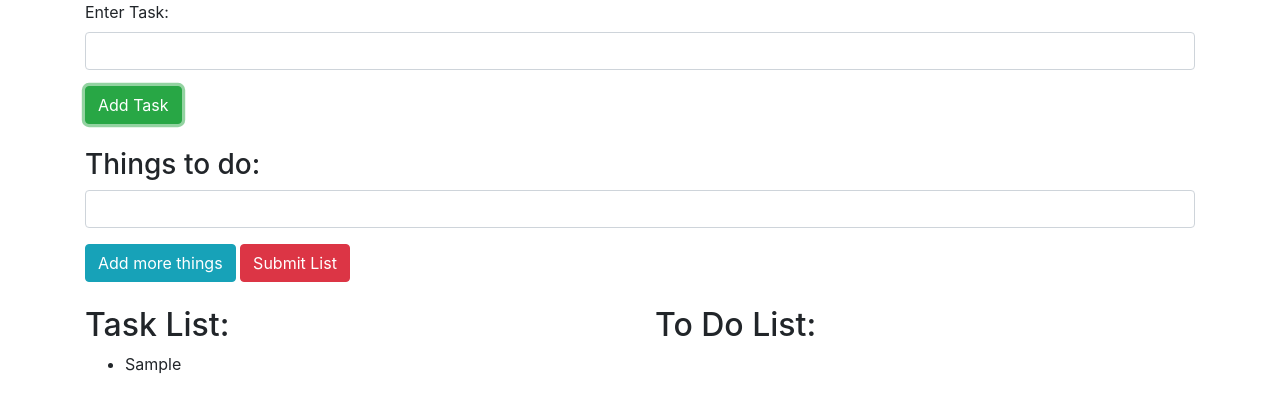
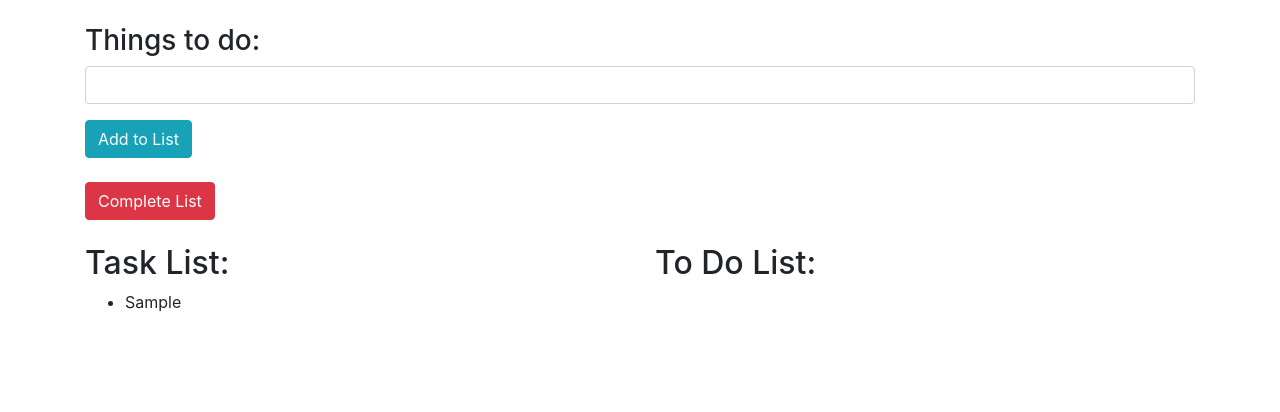
Before and after one commit to Jean84646/to-do-list-ver-2, a plain HTML site: page index.html in a window 1280 px wide. Both pictures are taken after typing "Sample" into the empty fields and a click on the button "Add Task". Drawn offline with Linux system fonts and the light colour scheme.

Commit message:
make a task form and a list form separate. show list form when task form submit. enter list item into array

```diff
--- a/css/styles.css
+++ b/css/styles.css
@@ -8,3 +8,7 @@
   cursor: pointer;
   color: green;
 }
+
+.list-form-area {
+  display: none;
+}
--- a/index.html
+++ b/index.html
@@ -10,6 +10,7 @@
   </head>
   <body>
     <div class="container">
+      <div class="task-form-area">
         <form id="task-form">
           <div class="form-group">
             <label for="input-task">Enter Task:</label>
@@ -17,16 +18,20 @@
           </div>
           <button type="submit" class="btn btn-success">Add Task</button>
         </form>
+      </div>
       <br>
+      <div class="list-form-area">
         <form id="todo-form">
           <div id="todo-list-input" class="form-group">
             <h3>Things to do:</h3>
-          <input id="todo1" type="text" class="form-control">
+            <input id="input-todo" type="text" class="form-control">
           </div>
 
-        <button type="button" id="add-list-item" class="btn btn-info">Add more things</button>
-        <button type="submit" class="btn btn-danger">Submit List</button>
+          <button type="submit" class="btn btn-info">Add to List</button>
         </form>
+        <br>
+        <button type="button" id="list-complete" class="btn btn-danger">Complete List</button>
+      </div>
       <br>
       <div class="row">
         <div class="col-md-6">
--- a/js/scripts.js
+++ b/js/scripts.js
@@ -1,7 +1,7 @@
 // business logic
-function toDoList(task){
-  this.task = task;
-  this.toDoList = [];
+function toDoList(){
+  this.task = "";
+  this.toDoItems = [];
 }
 
 
@@ -12,23 +12,40 @@ function toDoList(task){
 
 // user interface logic
 $(document).ready(function(){
-  var toDoCounter = 1;
-  $('button#add-list-item').click(function(){
-    toDoCounter += 1;
-    $('#todo-list-input').append('<input id="todo' + toDoCounter + '" type="text" class="form-control">');
-
-  });
+  var newTask = new toDoList();
 
   $('#task-form').submit(function(event){
     event.preventDefault();
     var taskInput = $('input#input-task').val();
-    var newTask = new toDoList(taskInput);
+    newTask.task = taskInput;
+    newTask.toDoItems = [];
 
     $('#task-list').append('<li><span class="todo-task">' + newTask.task + '</span></li>');
     $('.todo-task').last().click(function(){
-      $('#todo-list').append('<li><span class="todo-list">' + newTask.task + '</span></li>');
+      //do something when click on task
     });
+    $('.task-form-area').hide();
+    $('.list-form-area').show();
     $('#task-form').trigger('reset');
   });
 
+  $('#todo-form').submit(function(event){
+    event.preventDefault();
+    var listItem = $('input#input-todo').val();
+
+    newTask.toDoItems.push(listItem);
+    $('#todo-list').append('<li><span class="todo-list">' + listItem + '</span></li>');
+    $('.todo-list').last().click(function(){
+      //do something when click on list item
+    });
+    $('#todo-form').trigger('reset');
+
+  });
+
+  $('#list-complete').click(function(){
+    $('.list-form-area').hide();
+    $('.task-form-area').show();
+    $('#todo-list').remove();
+  });
+
 });
```
Lines whose indentation alone changed are shown as unchanged.
